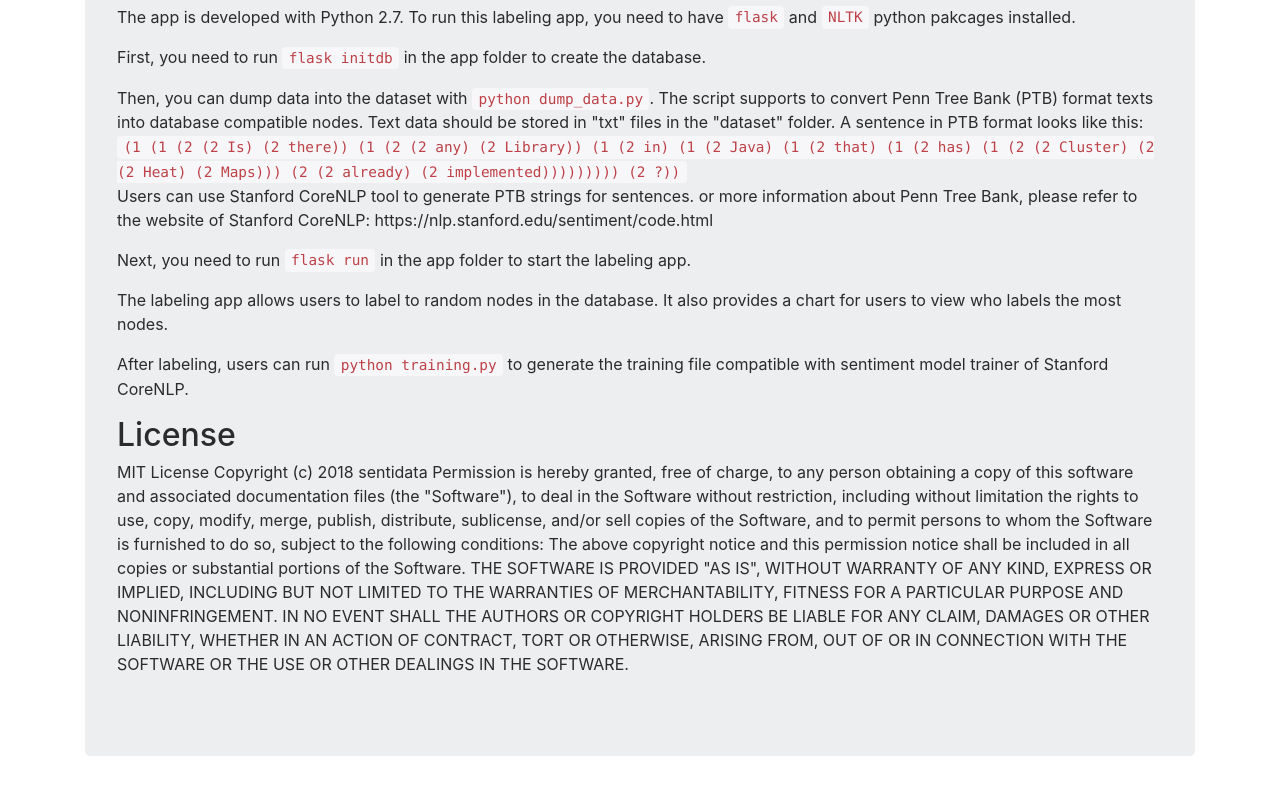
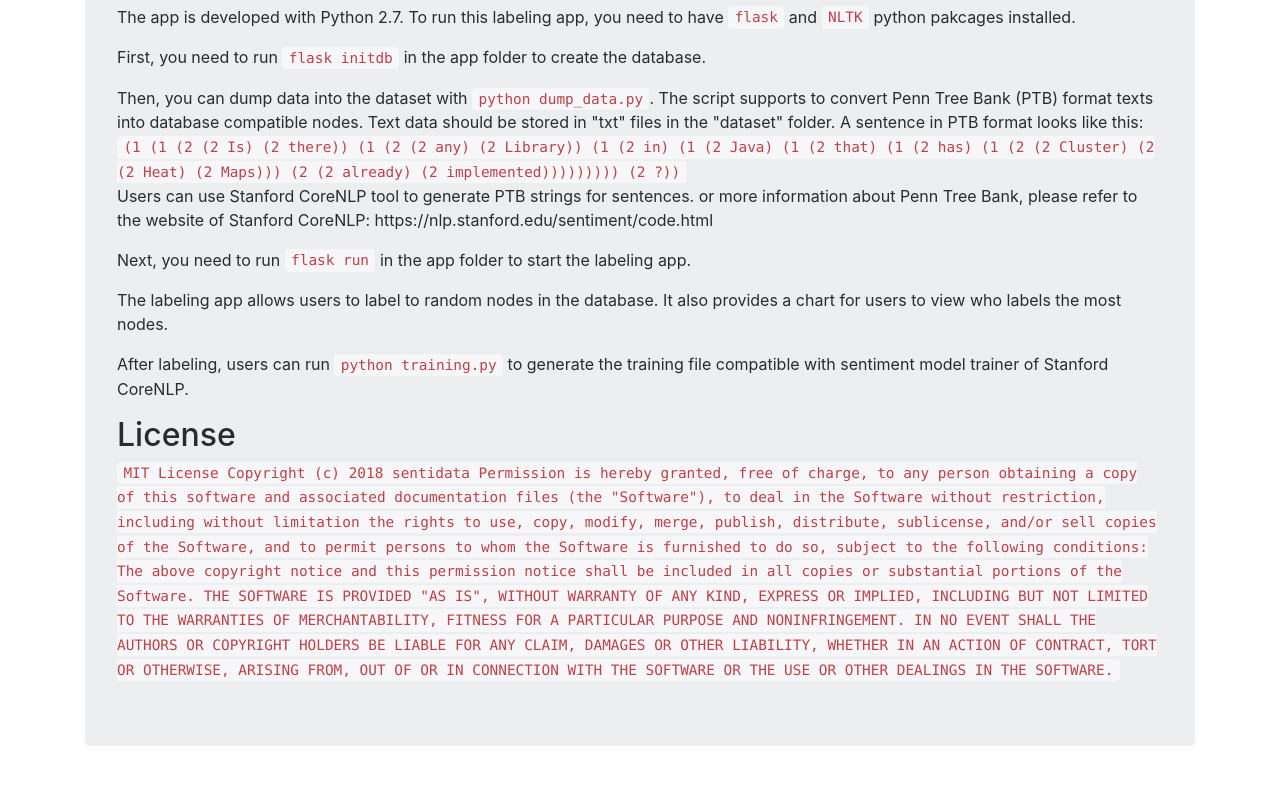
Before and after one commit to sentidata/sentidata.github.io, a plain HTML site: page index.html in a window 1280 px wide. Shown: the part 405-1193 px from the top of the page. Drawn offline with nearby package versions, Linux system fonts and the light colour scheme.

Commit message:
Update index.html

```diff
--- a/index.html
+++ b/index.html
@@ -53,8 +53,8 @@
       <p>After labeling, users can run <code>python training.py</code> to generate the training file compatible with sentiment model trainer of Stanford CoreNLP.</p>
 
       <h2>License</h2>
-      <p>
-      MIT License
+      <code>
+MIT License
 
 Copyright (c) 2018 sentidata
 
@@ -75,7 +75,7 @@ AUTHORS OR COPYRIGHT HOLDERS BE LIABLE FOR ANY CLAIM, DAMAGES OR OTHER
 LIABILITY, WHETHER IN AN ACTION OF CONTRACT, TORT OR OTHERWISE, ARISING FROM,
 OUT OF OR IN CONNECTION WITH THE SOFTWARE OR THE USE OR OTHER DEALINGS IN THE
 SOFTWARE.
-    </p>
+    </code>
     </div>
   </div>
 
```
